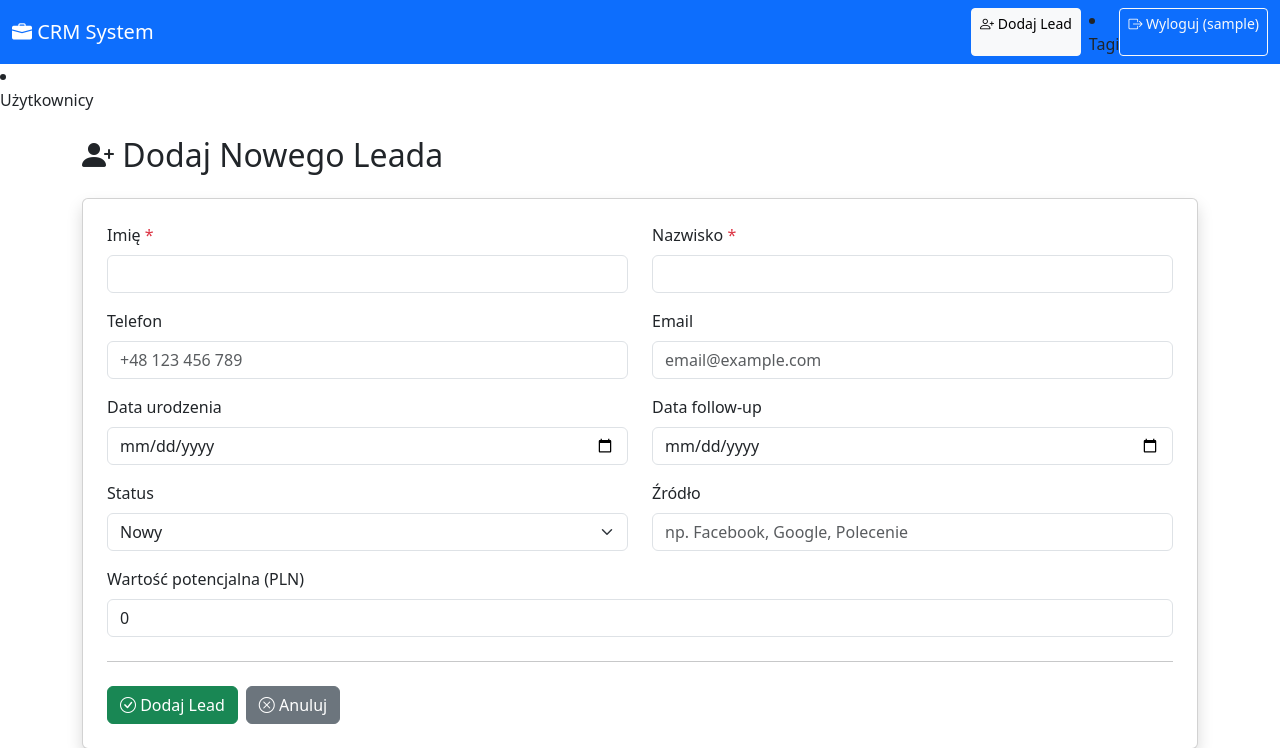
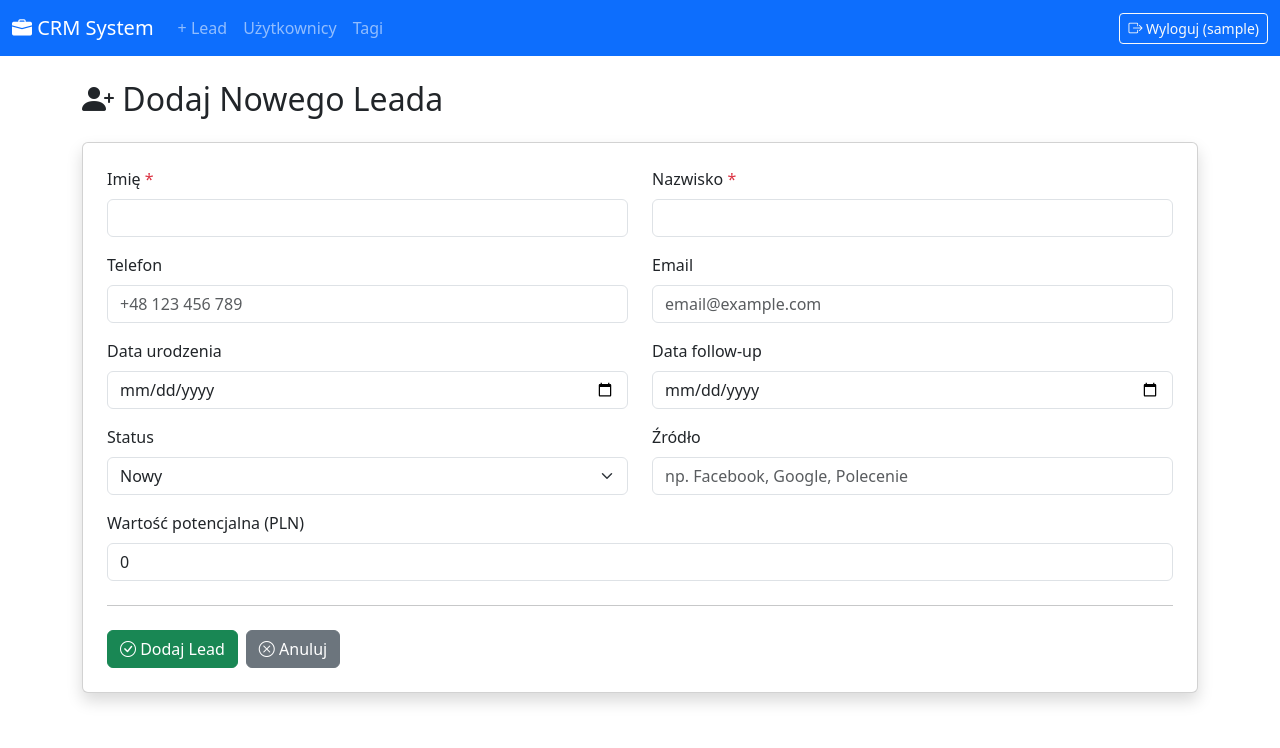
Before and after one commit to pwkkp01/crm-system, a Flask app: page /add in a window 1280 px wide. Shown: the top 748 px of the page. Run offline with Flask 3, Linux system fonts and the light colour scheme; the visitor is signed in with stand-in values (Sample User, id 1).

Commit message:
Update base.html

```diff
--- a/templates/base.html
+++ b/templates/base.html
@@ -14,27 +14,33 @@
             <a class="navbar-brand" href="/">
                 <i class="bi bi-briefcase-fill"></i> CRM System
             </a>
-            <div class="d-flex">
-                <a class="btn btn-light btn-sm me-2" href="/add">
-                    <i class="bi bi-person-plus"></i> Dodaj Lead
-                </a>
-                 {% if session.role == 'admin' %}
+            <button class="navbar-toggler" type="button" data-bs-toggle="collapse" data-bs-target="#navbarNav">
+                <span class="navbar-toggler-icon"></span>
+            </button>
+            <div class="collapse navbar-collapse" id="navbarNav">
+                <ul class="navbar-nav me-auto">
+                    <li class="nav-item">
+                        <a class="nav-link" href="/add">+ Lead</a>
+                    </li>
+                    {% if session.role == 'admin' %}
+                    <li class="nav-item">
+                        <a class="nav-link" href="{{ url_for('users') }}">Użytkownicy</a>
+                    </li>
                     <li class="nav-item">
                         <a class="nav-link" href="{{ url_for('tags') }}">Tagi</a>
                     </li>
                     {% endif %}
-                <a class="btn btn-outline-light btn-sm" href="/logout">
-                    <i class="bi bi-box-arrow-right"></i> Wyloguj ({{ session.username }})
-                </a>
+                </ul>
+                <div class="d-flex">
+                    <a class="btn btn-outline-light btn-sm" href="/logout">
+                        <i class="bi bi-box-arrow-right"></i> Wyloguj ({{ session.username }})
+                    </a>
+                </div>
             </div>
         </div>
     </nav>
-  {% endif %}
-                    {% if session.role == 'admin' %}
-                        <li class="nav-item">
-                        <a class="nav-link" href="{{ url_for('users') }}">Użytkownicy</a>
-                        </li>
-                        {% endif %}
+    {% endif %}
+
     <div class="container mt-4">
         {% with messages = get_flashed_messages(with_categories=true) %}
             {% if messages %}
```
